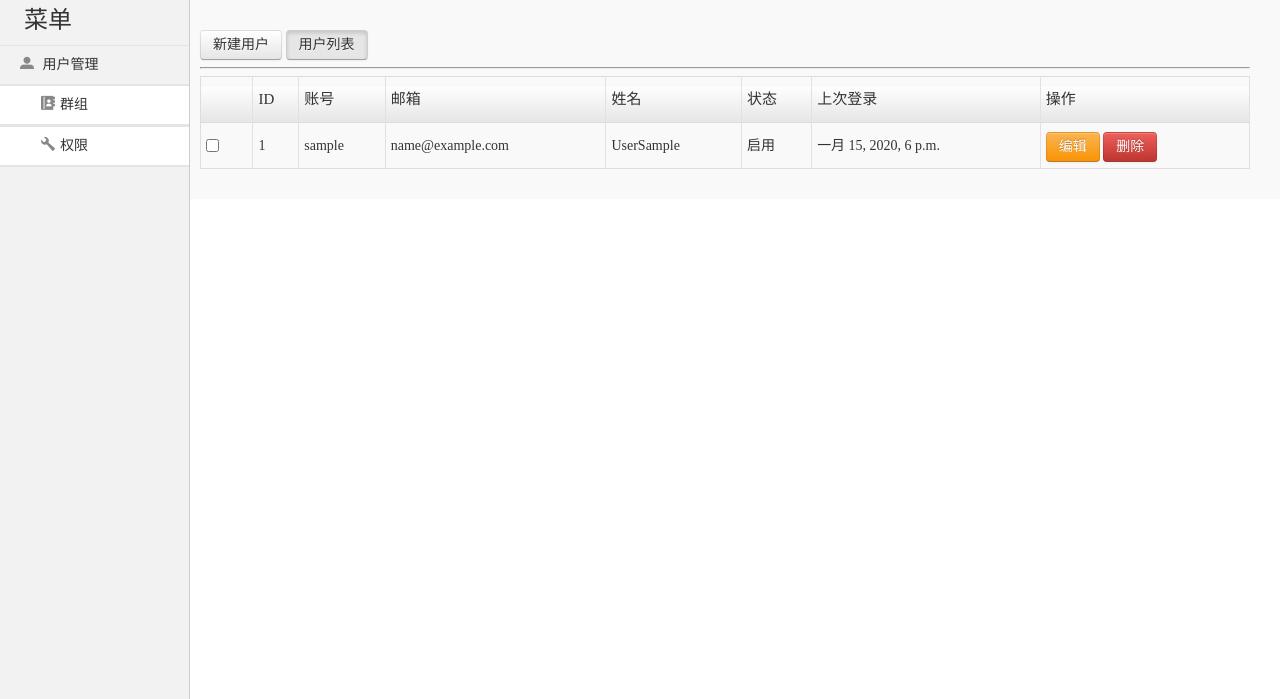
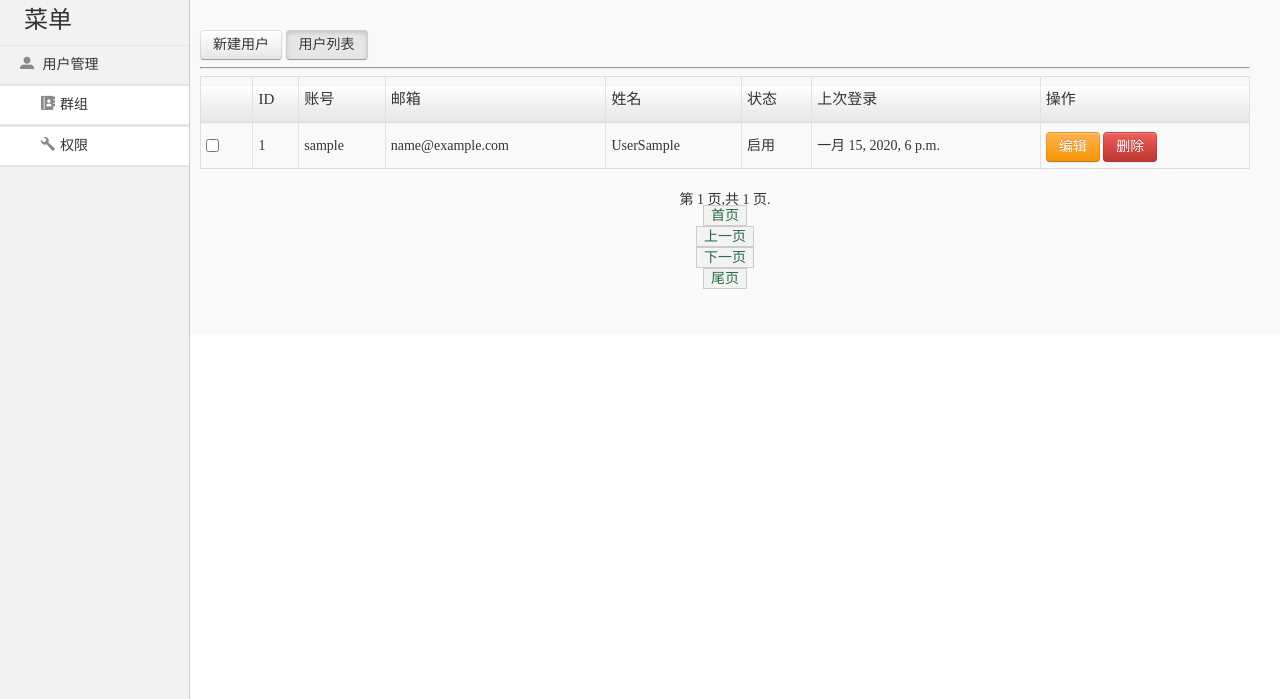
Before and after one commit to hgz6536/opman-django, a Django app: page /user/list/ in a window 1280 px wide. Shown: the part 54-753 px from the top of the page. Run offline with Django 3.2, Linux system fonts and the light colour scheme; a user stored in the database is signed in; tables that the repository leaves empty hold one stand-in row (values such as "Sample post"); parts of the project's set-up code (start-up, migrations or seed data) failed here and were passed over; some web fonts are replaced.

Commit message:
Page beautification

```diff
--- a/devop/settings.py
+++ b/devop/settings.py
@@ -42,6 +42,7 @@ INSTALLED_APPS = (
     'django.contrib.staticfiles',
     'django.contrib.admin',
     'opman',
+    'guardian',
 )
 
 MIDDLEWARE_CLASSES = (
@@ -76,6 +77,7 @@ TEMPLATES = [
 
 AUTHENTICATION_BACKENDS = (
     'django.contrib.auth.backends.ModelBackend', # default
+    'guardian.backends.ObjectPermissionBackend',
 )
 
 ANONYMOUS_USER_ID = -1
--- a/devop/views/permission.py
+++ b/devop/views/permission.py
@@ -21,6 +21,9 @@ def PermissionVerify():
     def decorator(view_func):
         def _wrapped_view(request, *args, **kwargs):
             iUser = User.objects.get(username=request.user)
+
+            uid = iUser.id
+            print(uid)
             if not iUser.is_superuser:
                 if not PermissonList.objects.get(username=request.user):
                     return HttpResponseRedirect(reverse('permissiondenyurl'))
--- a/devop/views/user.py
+++ b/devop/views/user.py
@@ -13,7 +13,7 @@ from devop.views.permission import PermissionVerify, SelfPaginator
 @PermissionVerify()
 def ListUser(request):
     mList = User.objects.all()
-    lst = SelfPaginator(request, mList, 20)
+    lst = SelfPaginator(request, mList, 3)
     kwvars = {
         'lpage':lst,
         'request':request,
--- a/static/css/common.css
+++ b/static/css/common.css
@@ -62,7 +62,7 @@ button::-moz-focus-inner{
 figure{
     margin:0
 }
-article,aside,details,figcaption,figure,footer,header,hgroup,menu,nav,section{
+article,aside,details,figcaption,figure,footer,header,menu,nav,section{
     display:block
 }
 .ppr{
--- a/templates/UserManage/paginator.html
+++ b/templates/UserManage/paginator.html
@@ -1,19 +1,39 @@
 <!-- 分页功能 -->
-    第 {{ lPage.number }} 页,共 {{ lPage.paginator.num_pages }} 页.
+<div class="list-page">
+  {{ lpage.count }}  第 {{ lpage.number }} 页,共 {{ lpage.paginator.num_pages }} 页.
+
     <ul class="pager pull-right" style="margin: -5px 0;">
         <li><a href="?page=1">首页</a></li>
 
-        {% if lPage.has_previous %}
-            <li><a href="?page={{ lPage.previous_page_number }}">上一页</a></li>
+        {% if lpage.has_previous %}
+            <li><a href="?page={{ lpage.previous_page_number }}">上一页</a></li>
         {% else %}
             <li class="disabled"><a onclick="javascript:return false;">上一页</a></li>
         {% endif %}
 
-        {% if lPage.has_next %}
-            <li><a href="?page={{ lPage.next_page_number }}">下一页</a></li>
+        {% if lpage.has_next %}
+            <li><a href="?page={{ lpage.next_page_number }}">下一页</a></li>
         {% else %}
             <li class="disabled"><a onclick="javascript:return false;">下一页</a></li>
         {% endif %}
 
-        <li><a href="?page={{ lPage.paginator.num_pages }}">尾页</a></li>
+        <li><a href="?page={{ lpage.paginator.num_pages }}">尾页</a></li>
     </ul>
+</div>
+<!--
+<div class="pagination pagination-right">
+    <ul contenteditable="false">
+        <li><a href="{{ request.path }}?page=1">&laquo;</a></li>
+        {% if lpage.has_previous %}
+            <li><a href="{{ request.path }}?&page={{ lpage.previous_page_number }}">上一页</a></li>
+        {% endif %}
+        {% for i in lpage.paginator.page_range %}
+            <li {% if lpage.number == i %}class="active"{% endif %}><a href="{{ request.path }}?page={{ i }}">{{ i }}</a></li>
+        {% endfor %}
+        {% if lpage.has_next %}
+            <li><a href="{{ request.path }}?&page={{ lpage.next_page_number }}">下一页</a></li>
+        {% endif %}
+        <li><a href="{{ request.path }}?page={{ lpage.paginator.num_pages }}">&raquo;</a></li>
+    </ul>
+</div>
+-->
--- a/templates/UserManage/user.list.html
+++ b/templates/UserManage/user.list.html
@@ -54,4 +54,5 @@
 
 
     </table>
+    {% include "UserManage/paginator.html" %}
 {% endblock %}
```
